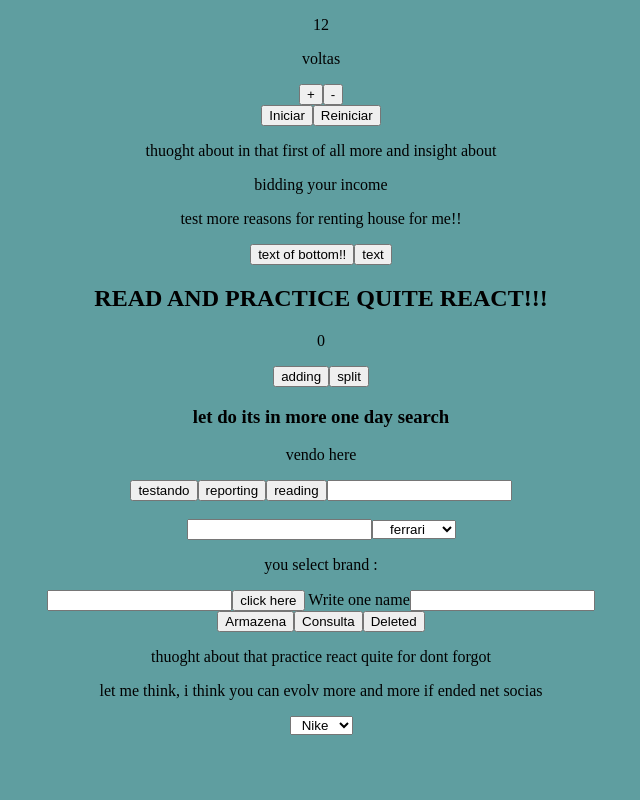
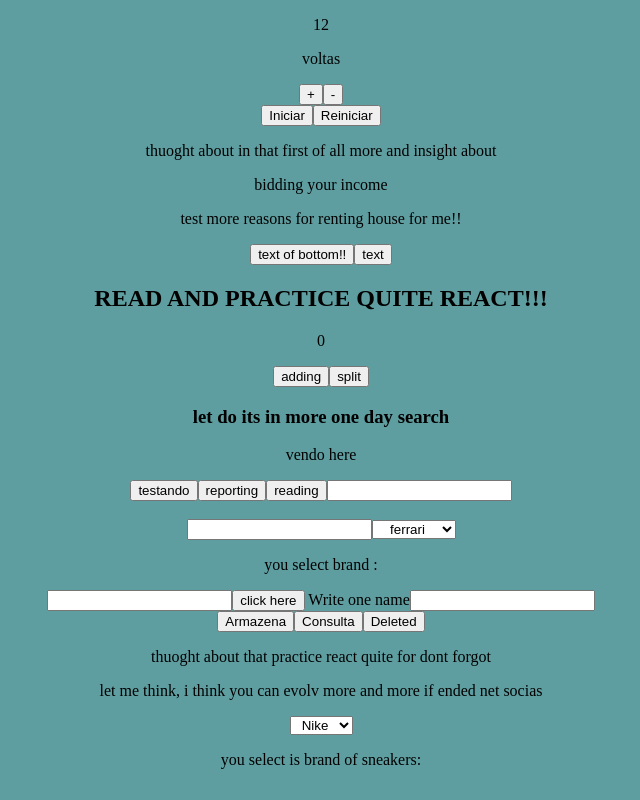
Before and after one commit to felipe-programador-18/traning-react, a React (Create React App) app in the folder myapp/: page / in a window 1280 px wide. Shown: the whole page, without its empty margins (319-959 px from the left). Built offline with nearby package versions, Linux system fonts and the light colour scheme.

Commit message:
c23- ended of finnaly menu select

```diff
--- a/myapp/src/App.js
+++ b/myapp/src/App.js
@@ -102,6 +102,9 @@ function App() {
 
   //try caught value in the onchange submenu
    const [seleciona, setseleciona] = useState('')
+
+  //practice about caught anoter menu
+  const [pega, setpega] = useState('')
 
    // try another test about onclick
    const [adiciona, setadiciona] = useState('')
@@ -238,11 +241,13 @@ function App() {
 
 
 
-   <select>
+   <select pega ={pega} onChange={e=>setpega(e.target.value)}  >
    <Otheropt earn ='Nike' />
    <Otheropt earn ='Adidas'/>
    <Otheropt earn= 'Puma'/>
    </select>
+
+   <Messagese message={'you select is brand of sneakers:' + pega} />
 
     </div>
 
```
